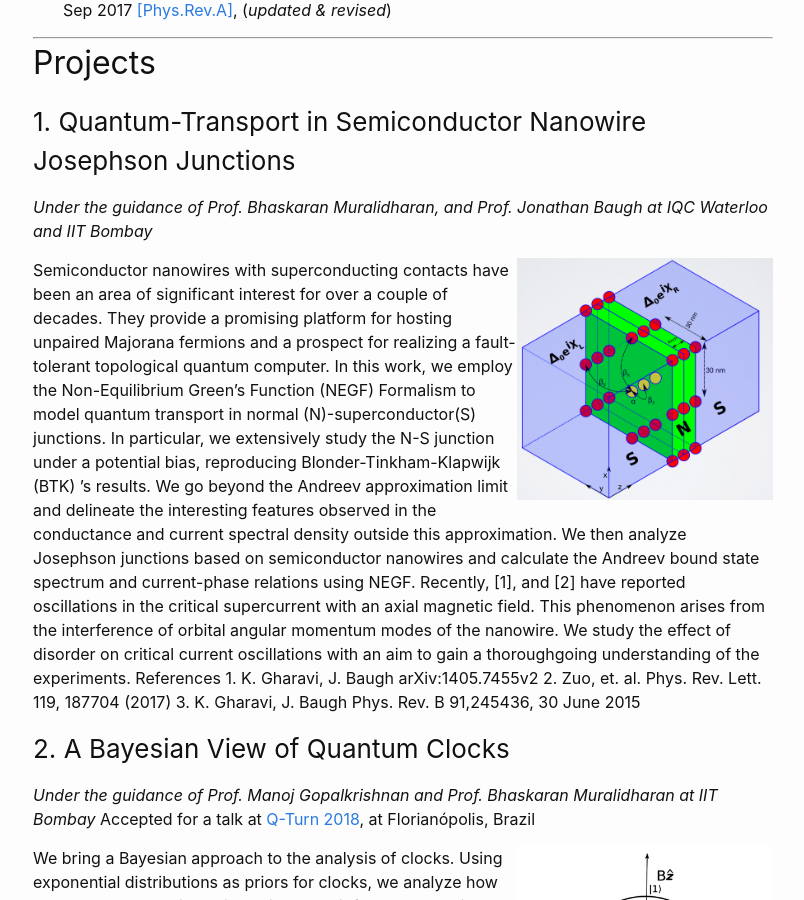
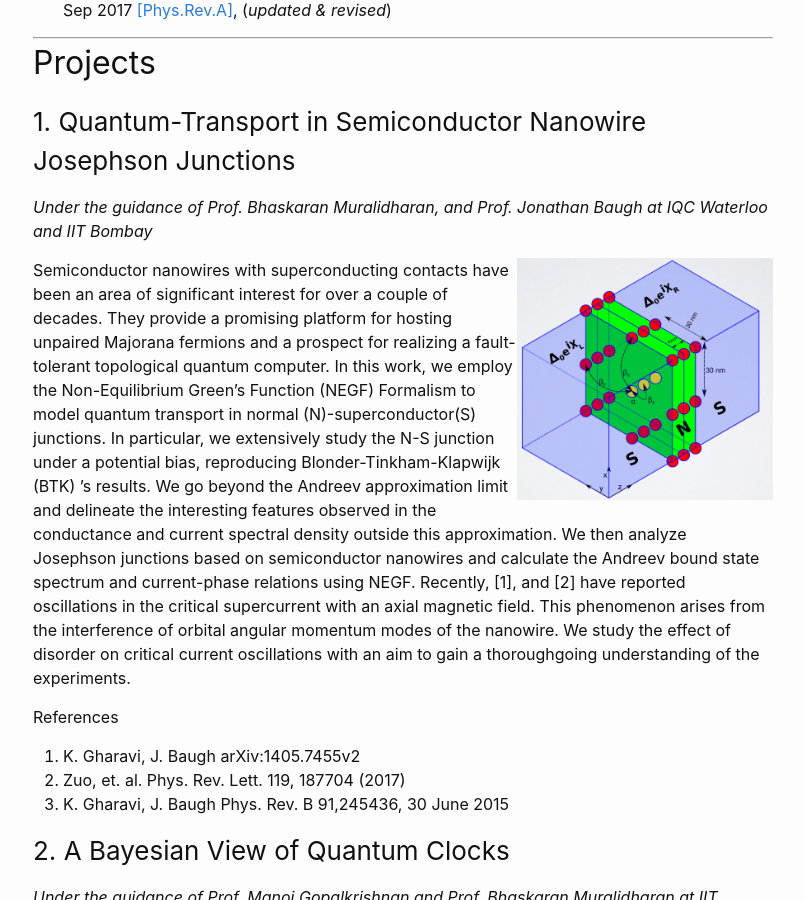
Before and after one commit to praveen5/praveen5.github.io, a Jekyll site: the page built from research.md, in a window 1280 px wide and 900 px high, scrolled down 494 px. Shown: the whole window, without its empty margins (237-1041 px from the left). Built offline with Jekyll 4.4.1, drawn with Linux system fonts in a browser that asks for light colours.

Commit message:
Update research.md

```diff
--- a/research.md
+++ b/research.md
@@ -22,12 +22,13 @@ _Under the guidance of Prof. Bhaskaran Muralidharan, and Prof. Jonathan Baugh at
 <p>
 <img src="/TB.png" ALIGN = "RIGHT" width="256" title="NanowireModel">
 Semiconductor nanowires with superconducting contacts have been an area of significant interest for over a couple of decades. They provide a promising platform for hosting unpaired Majorana fermions and a prospect for realizing a fault-tolerant topological quantum computer. In this work, we employ the Non-Equilibrium Green’s Function (NEGF) Formalism to model quantum transport in normal (N)-superconductor(S) junctions. In particular, we extensively study the N-S junction under a potential bias, reproducing  Blonder-Tinkham-Klapwijk (BTK) ’s results. We go beyond the Andreev approximation limit and delineate the interesting features observed in the conductance and current spectral density outside this approximation. We then analyze Josephson junctions based on semiconductor nanowires and calculate the Andreev bound state spectrum and current-phase relations using NEGF. Recently, [1], and [2] have reported oscillations in the critical supercurrent with an axial magnetic field. This phenomenon arises from the interference of orbital angular momentum modes of the nanowire. We study the effect of disorder on critical current oscillations with an aim to gain a thoroughgoing understanding of the experiments.
+</p>
 
 References
 1. K. Gharavi, J. Baugh arXiv:1405.7455v2
 2. Zuo, et. al. Phys. Rev. Lett. 119, 187704 (2017)
 3. K. Gharavi, J. Baugh Phys. Rev. B 91,245436, 30 June 2015
-</p>
+
 
 ### 2. A Bayesian View of Quantum Clocks
 _Under the guidance of Prof. Manoj Gopalkrishnan and Prof. Bhaskaran Muralidharan at IIT Bombay_
```
